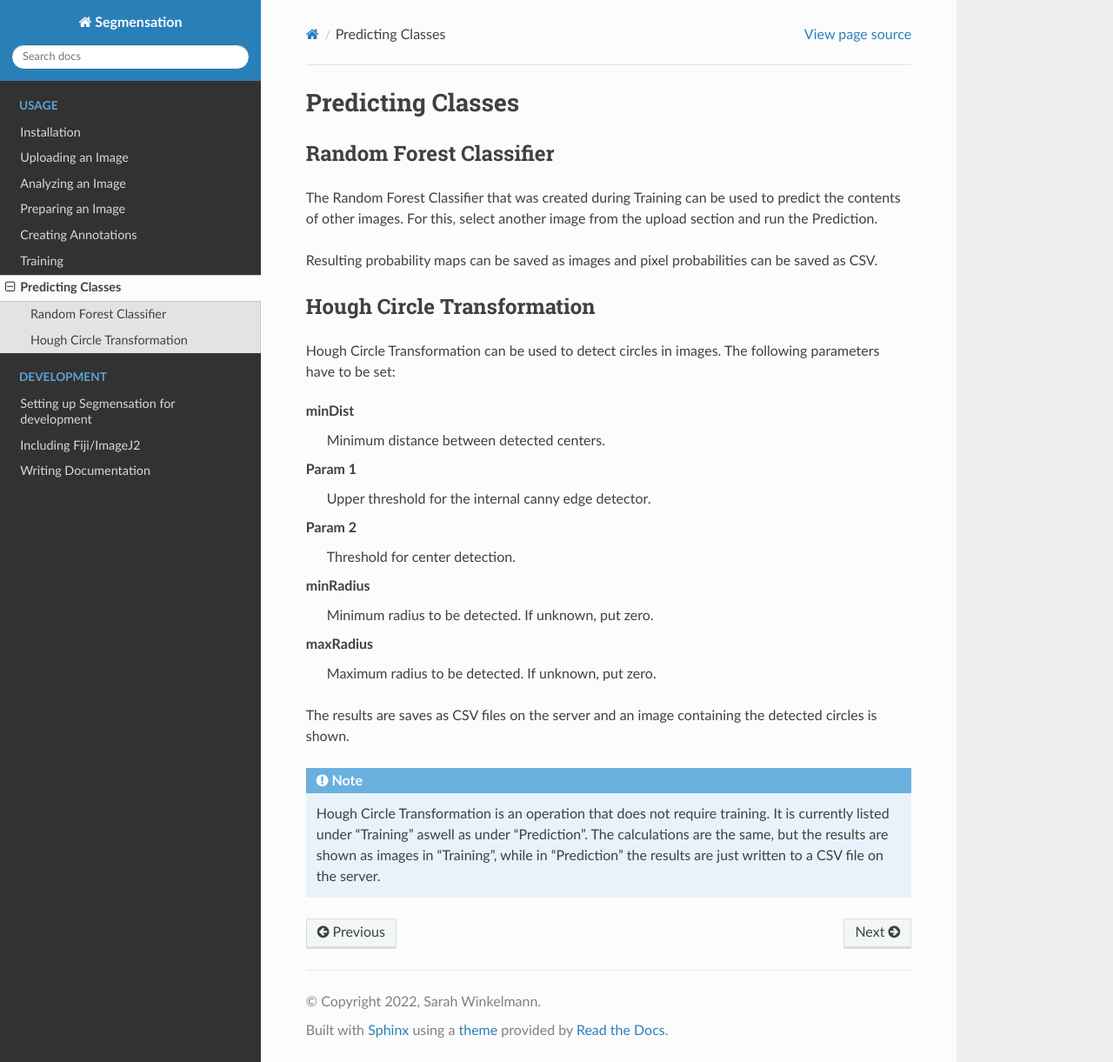
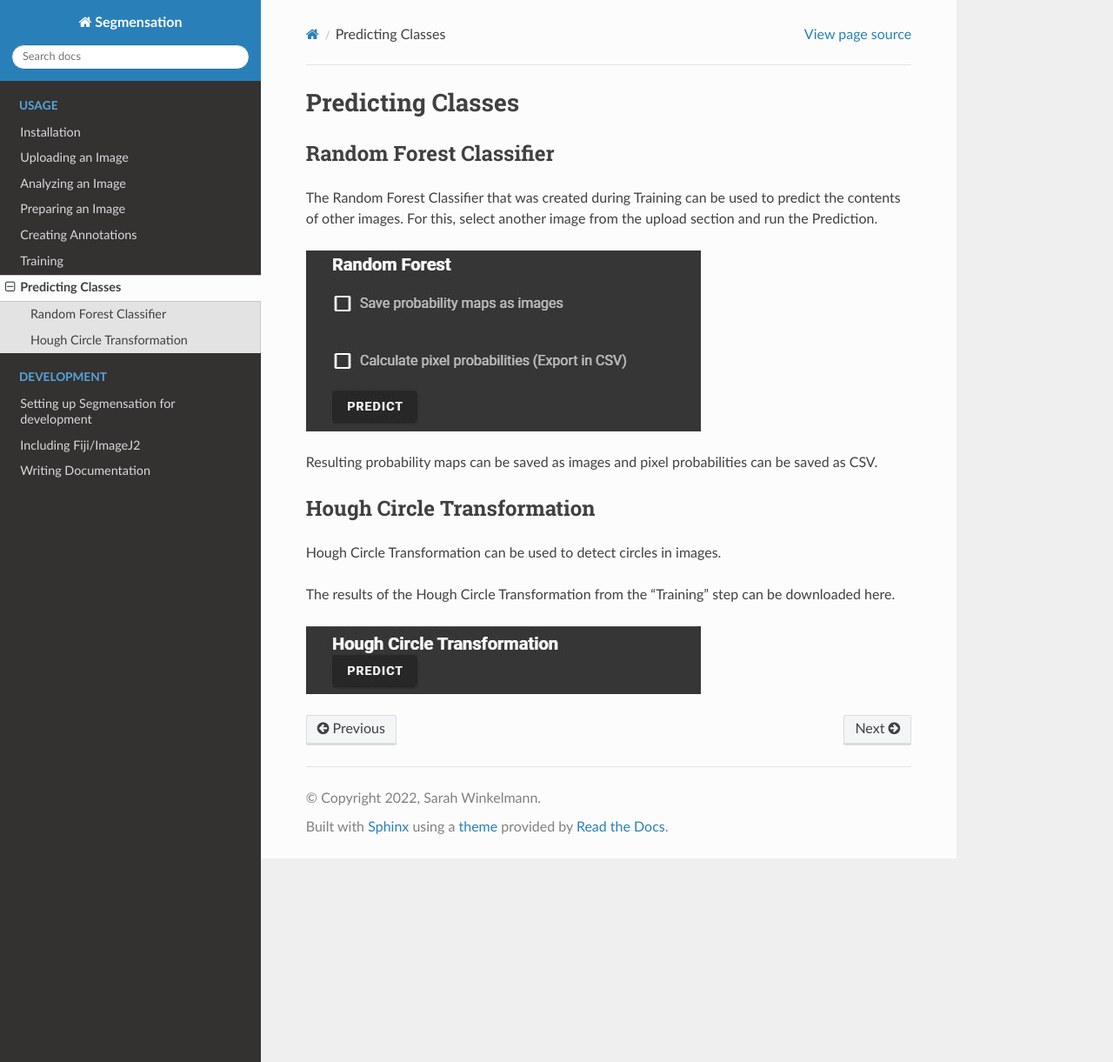
Before and after one commit to Segmensation/segmensation-docs, a Sphinx documentation site: the page built from source/usage/predict.rst, in a window 1280 px wide and 1221 px high. Shown: the whole window at 87% size. Built offline with Sphinx 7.4.7 and the Read the Docs theme 2.0.0, drawn with Linux system fonts in a browser that asks for light colours.

Commit message:
add images predict page

```diff
--- a/source/usage/predict.rst
+++ b/source/usage/predict.rst
@@ -8,35 +8,18 @@ be used to predict the contents of other images.
 For this, select another image from the upload section and run the
 Prediction.
 
+.. image:: https://raw.githubusercontent.com/Segmensation/segmensation-docs/main/source/img/predict_rfc.jpg
+   :alt: image of GUI
+
 Resulting probability maps can be saved as images and pixel
 probabilities can be saved as CSV.
 
 Hough Circle Transformation
 ---------------------------
 Hough Circle Transformation can be used to detect circles in images.
-The following parameters have to be set:
 
-**minDist**
-    Minimum distance between detected centers.
+The results of the Hough Circle Transformation from the "Training"
+step can be downloaded here.
 
-**Param 1**
-    Upper threshold for the internal canny edge detector.
-
-**Param 2**
-    Threshold for center detection.
-
-**minRadius**
-    Minimum radius to be detected. If unknown, put zero.
-
-**maxRadius**
-    Maximum radius to be detected. If unknown, put zero.
-
-The results are saves as CSV files on the server and an image
-containing the detected circles is shown.
-
-.. note::
-    Hough Circle Transformation is an operation that does not
-    require training. It is currently listed under "Training" aswell
-    as under "Prediction". The calculations are the same, but the
-    results are shown as images in "Training", while in "Prediction"
-    the results are just written to a CSV file on the server.
+.. image:: https://raw.githubusercontent.com/Segmensation/segmensation-docs/main/source/img/predict_hct.jpg
+   :alt: image of GUI
```
Also changed, not shown: source/img/predict_hct.jpg (added), source/img/predict_rfc.jpg (added).
